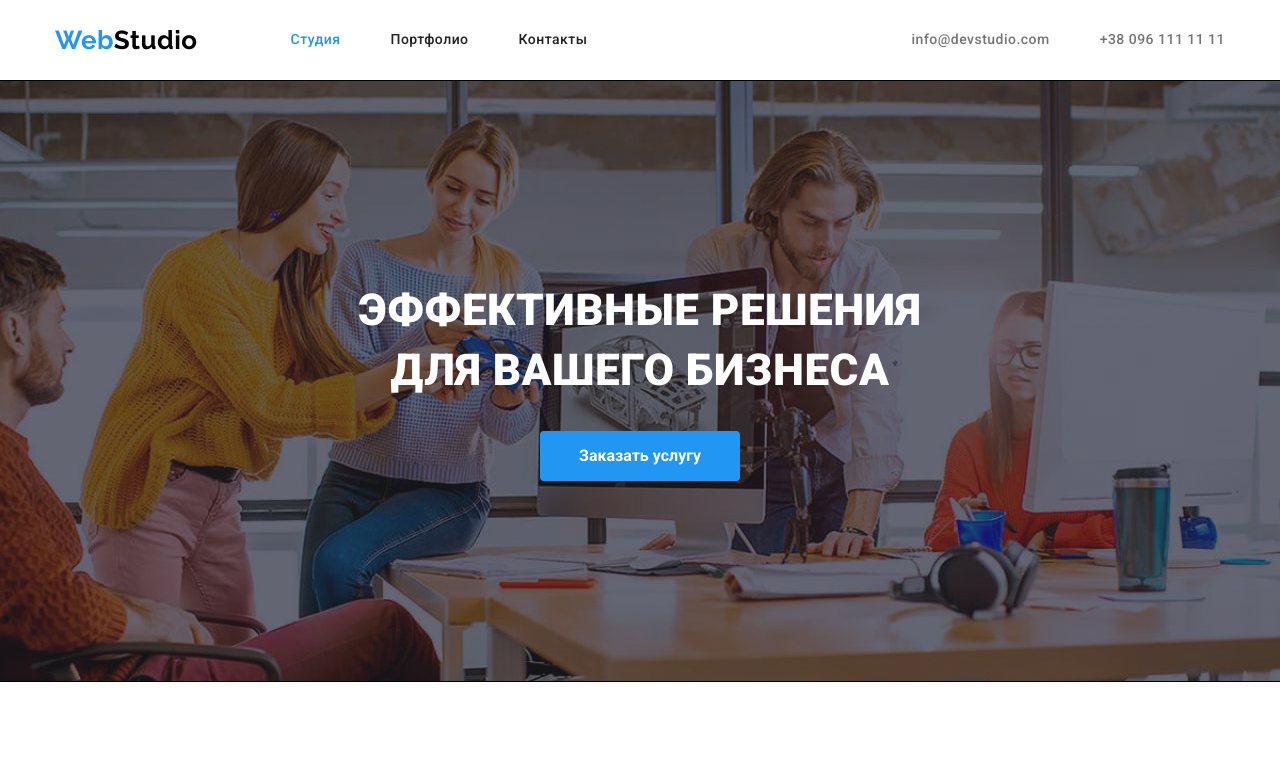
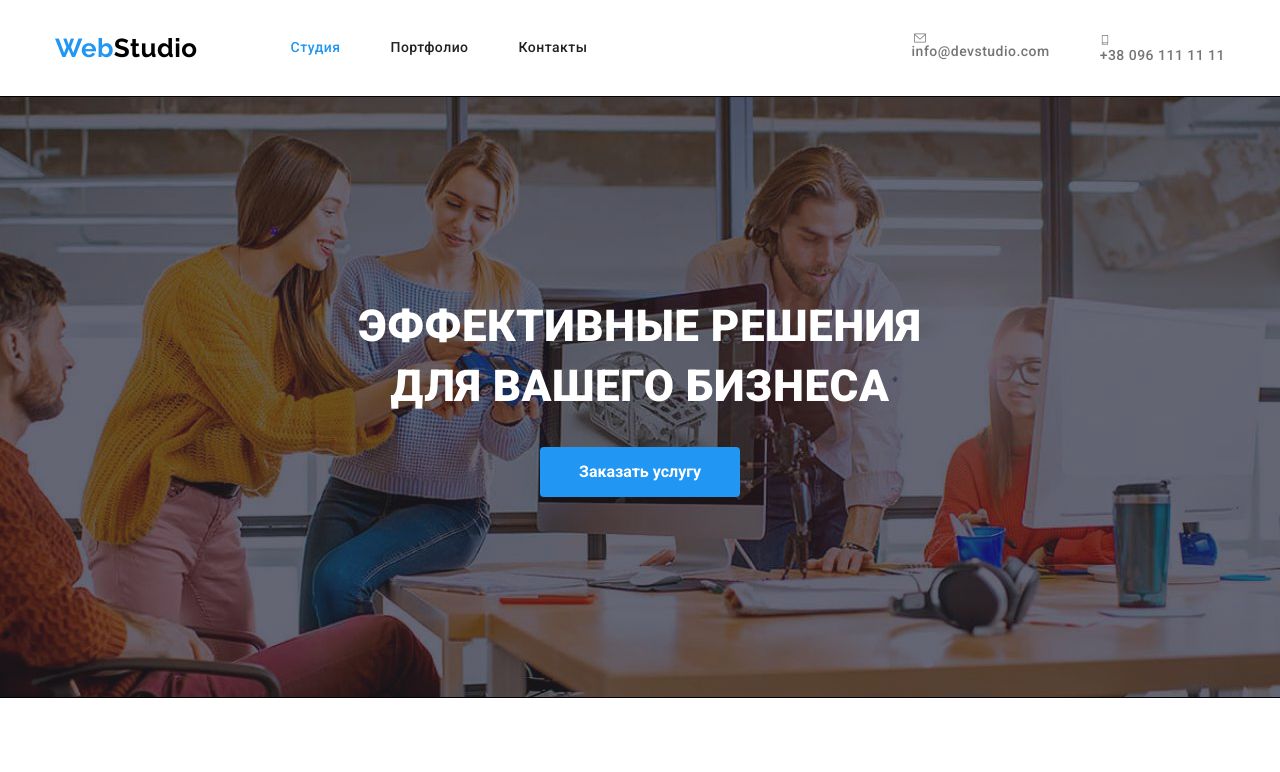
Before and after one commit to ValeriiaMalyshko/goit-markup-hw-04, a plain HTML site: page index.html in a window 1280 px wide. Shown: the top 772 px of the page. Drawn offline with nearby package versions, Linux system fonts and the light colour scheme.

Commit message:
редактирование nav

```diff
--- a/css/styles.css
+++ b/css/styles.css
@@ -123,8 +123,13 @@ img {
     line-height: 1.14;
     color:var(--primary-text-color);
 }
-.phone .item {
-  content:'';
+.mail-icon {
+    display: block;
+    width: 16px;
+    height: 12px;
+    margin-right:10px;
+  }
+.phone-icon {
   display: block;
   width: 10px;
   height: 16px;
@@ -365,11 +370,7 @@ img {
 .client-item:last-child {
     margin-right: 0;
 }
-.company-icon {
-    width: 106px;
-    height: 60px;
-    fill: #AFB1B8;
-}
+
 .company-link {
     width: 100%;
     height: 100%;
@@ -377,6 +378,11 @@ img {
     display: flex;
     align-items: center;
     justify-content: center;
+}
+.company-icon {
+    width: 106px;
+    height: 60px;
+    fill: #AFB1B8;
 }
 .company-link:hover .company-icon,
 .company-link:focus .company-icon {
--- a/index.html
+++ b/index.html
@@ -30,8 +30,19 @@
                 </ul>
             </nav>
             <ul class="auth-nav list">
-                <li class="item"><a class="link" href="mailto:info@devstudio.com">info@devstudio.com</a></li>
-                <li class="phone item"><a class="link" href="tel:+380961111111">+38 096 111 11 11</a></li>
+                <li class="item"><a class="link" href="mailto:info@devstudio.com">
+                        <svg class="mail-icon">
+                            <use href="./images/sprite.svg#icon-envelope">
+                            </use>
+                        </svg>
+                        info@devstudio.com</a></li>
+                <li class="phone item"><a class="link" href="tel:+380961111111">
+                        <svg class="phone-icon">
+                            <use href="./images/sprite.svg#icon-smartphone">
+                            </use>
+                        </svg>
+                        +38 096 111 11 11</a>
+                </li>
             </ul>
         </div>
     </header>
```
